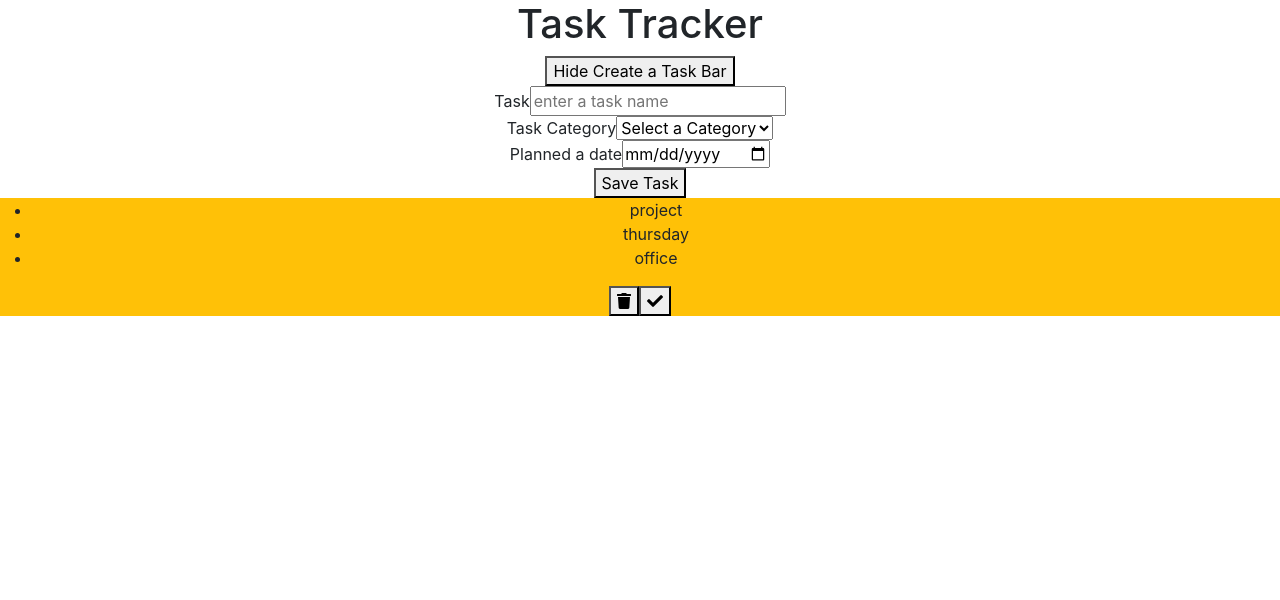
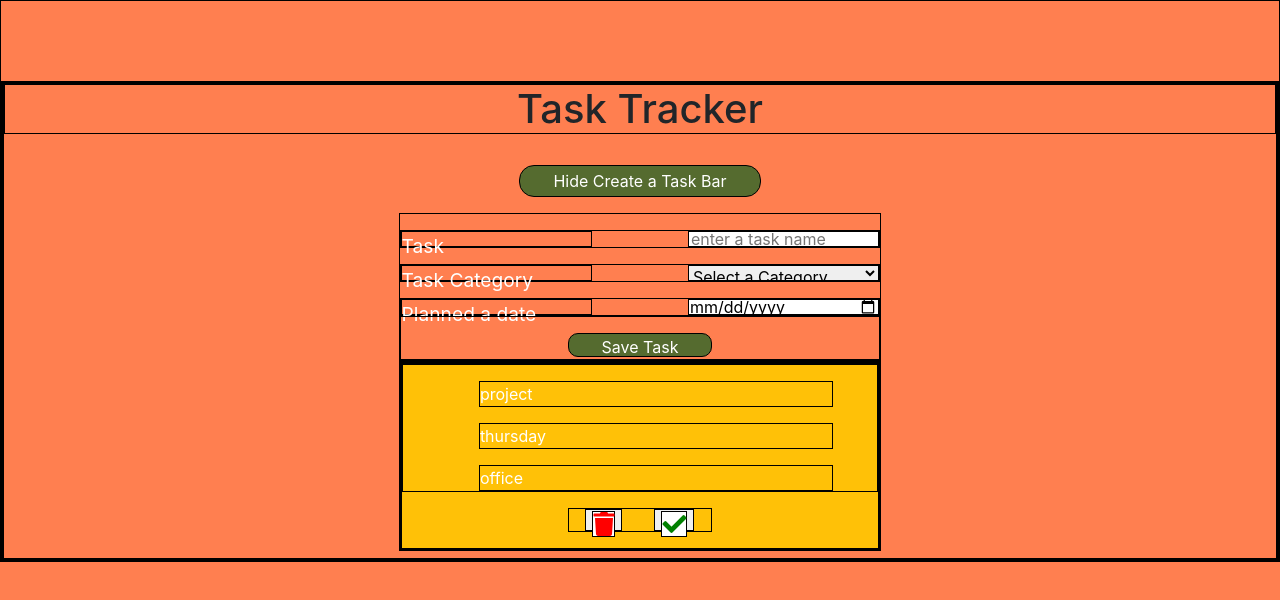
Before and after one commit to esatyasar/task-tracker, a React (Create React App) app: page / in a window 1280 px wide. Both pictures are taken after a click on the button "Show Create a Task Bar". Shown: the top 600 px of the page. Built offline with nearby package versions, Linux system fonts and the light colour scheme.

Commit message:
added style

```diff
--- a/src/App.css
+++ b/src/App.css
@@ -1,38 +1,14 @@
-.App {
+*{
+  border: 1px solid black;
+}
+
+body{
+  background-color: coral;
+}
+.app{
+  margin: auto;
+}
+
+div h1{
   text-align: center;
 }
-
-.App-logo {
-  height: 40vmin;
-  pointer-events: none;
-}
-
-@media (prefers-reduced-motion: no-preference) {
-  .App-logo {
-    animation: App-logo-spin infinite 20s linear;
-  }
-}
-
-.App-header {
-  background-color: #282c34;
-  min-height: 100vh;
-  display: flex;
-  flex-direction: column;
-  align-items: center;
-  justify-content: center;
-  font-size: calc(10px + 2vmin);
-  color: white;
-}
-
-.App-link {
-  color: #61dafb;
-}
-
-@keyframes App-logo-spin {
-  from {
-    transform: rotate(0deg);
-  }
-  to {
-    transform: rotate(360deg);
-  }
-}
--- a/src/components/button/Button.css
+++ b/src/components/button/Button.css
@@ -0,0 +1,24 @@
+body{
+    width: 100%;
+    margin:auto;
+    margin-top:5rem;
+
+}
+
+.btn{
+    display: flex;
+    flex-direction: column;
+    width: 40%;
+    margin: auto;
+}
+
+.showbtn{
+    width: 50%;
+    height: 4vh;
+    margin: auto;
+    margin-top: 1rem;
+    margin-bottom: 1rem;
+    color: white;
+    background-color: darkolivegreen;
+    border-radius: 15px;
+}
--- a/src/components/button/Button.js
+++ b/src/components/button/Button.js
@@ -1,12 +1,16 @@
 import React,{useState} from 'react'
+import "./Button.css"
 import Form from "../form/Form"
 import List from "../list/List"
+
 
 
 
 function Button() {
     const [tasks, setTasks] = useState([{id:0, text:"project", day:"thursday", category:"office", isDone:false }])
     const [isValid, setIsValid] = useState(true)
+
+
 
     const toggle = () =>{
         setIsValid(!isValid)
@@ -21,13 +25,19 @@ function Button() {
         setTasks(filtered)
     }
 
+    const changeBg = (id) =>
+        setTasks(tasks.map((item) =>
+                item.id === id ? {...item, isDone: !item.isDone} : item
+    )
+  ) ;
+
+
 
     return (
-        <div>
-            <button onClick={toggle}>{isValid ? show: hide} </button>
+        <div className="btn">
+            <button className="showbtn" onClick={toggle}>{isValid ? show: hide} </button>
             {!isValid && <Form tasks = {tasks} setTasks={setTasks} />}
-            <List deleteItem={deleteItem} tasks={tasks} setTasks={setTasks}/>
-
+            <List deleteItem={deleteItem} tasks={tasks} changeBg={changeBg}/>
         </div>
 
     )
--- a/src/components/form/Form.css
+++ b/src/components/form/Form.css
@@ -0,0 +1,34 @@
+form{
+    display: flex;
+    flex-direction: column;
+}
+
+.form-input{
+    display: flex;
+    justify-content: space-between;
+    width: 100%;
+    margin-top:1rem;
+}
+
+.save-task{
+    margin-top: 1rem;
+    width: 30%;
+    height: 3vh;
+    color: white;
+    background-color: darkolivegreen;
+    border-radius: 10px;
+}
+
+label,
+#category,
+#task,
+#date{
+    width: 40%;
+    height: 2vh;
+}
+label{
+    text-align: left;
+    color: white;
+    font-size: 1.2rem;
+
+}
--- a/src/components/form/Form.js
+++ b/src/components/form/Form.js
@@ -1,4 +1,5 @@
 import React,{useState} from 'react'
+import "./Form.css"
 
 
 function Form({tasks,setTasks}) {
@@ -29,11 +30,11 @@ function Form({tasks,setTasks}) {
 
     return (
         <form onSubmit={onSubmit} >
-            <div>
+            <div className="form-input">
                 <label htmlFor="task">Task</label>
                 <input onChange = {handleTextChange} name="task" type="text" id="task" value={text} placeholder="enter a task name"/>
             </div>
-            <div>
+            <div className="form-input">
                 <label htmlFor="category">Task Category</label>
                 <select onChange={handleCategoryChange} name="category" id="category" value={category}>
                     <option value="#">Select a Category</option>
@@ -44,12 +45,12 @@ function Form({tasks,setTasks}) {
                     <option value="generic">Generic</option>
                 </select>
             </div>
-            <div>
+            <div className="form-input">
                 <label htmlFor="date">Planned a date</label>
                 <input onChange={handleDayChange} type="date" name="date" id="date" value={day}/>
             </div>
             <div>
-                <button>
+                <button className="save-task">
                     Save Task
                 </button>
             </div>
--- a/src/components/list/List.css
+++ b/src/components/list/List.css
@@ -0,0 +1,37 @@
+ul{
+    display: flex;
+    flex-direction: column;
+    justify-content: center;
+    align-items: center;
+}
+
+li{
+    list-style: none;
+    margin-top:1rem;
+    text-align: left;
+    width: 80%;
+    color: white;
+
+}
+.icons{
+    display: flex;
+    justify-content: space-around;
+    width: 30%;
+    height: 3vh;
+    margin: auto;
+    margin-bottom: 1rem;
+}
+.trash,
+.check{
+    font-size: 1.5rem;
+}
+
+.trash{
+    color: red;
+    background-color: white;
+}
+.check{
+    color: green;
+    background-color: white;
+
+}
--- a/src/components/list/List.js
+++ b/src/components/list/List.js
@@ -1,34 +1,26 @@
-import React, {useState} from 'react'
+import React from 'react'
+import "./List.css"
 
-function List({tasks, deleteItem, setTasks}) {
-    const [change,setChange] = useState(false)
 
-    const changeBg = (id)=>{
-      const changed = tasks.map((item)=>{
-            if(item.id === id){
-                setChange(!change)
-            }
-        })
-       setTasks(changed)
-
-    }
+function List({tasks, deleteItem, changeBg}) {
     return (
         <div>
             <div>
             {tasks.map((item) =>
-                <div className={change ? "bg-success":"bg-warning"} key={item.id}>
-                    <ul>
+                <div  className={item.isDone ? "bg-success":"bg-warning"} key={item.id}>
+                    <ul >
                         <li>{item.text}</li>
                         <li>{item.day}</li>
                         <li>{item.category}</li>
                     </ul>
-                    <button onClick={()=>deleteItem(item.id)}><i className="fas fa-trash"></i> </button>
-                    <button onClick={() =>changeBg(item.id)}><i className={change ? "fas fa-times":"fas fa-check"}></i></button>
-
-                    {console.log(item)}
+                    <div className="icons">
+                        <button onClick={()=>deleteItem(item.id)}><i className="fas fa-trash trash"></i> </button>
+                        <button onClick={() =>changeBg(item.id)}><i className={item.isDone ? "fas fa-times check":"fas fa-check check"}></i></button>
+                    </div>
 
                 </div>
             )}
+
             </div>
 
         </div>
```
